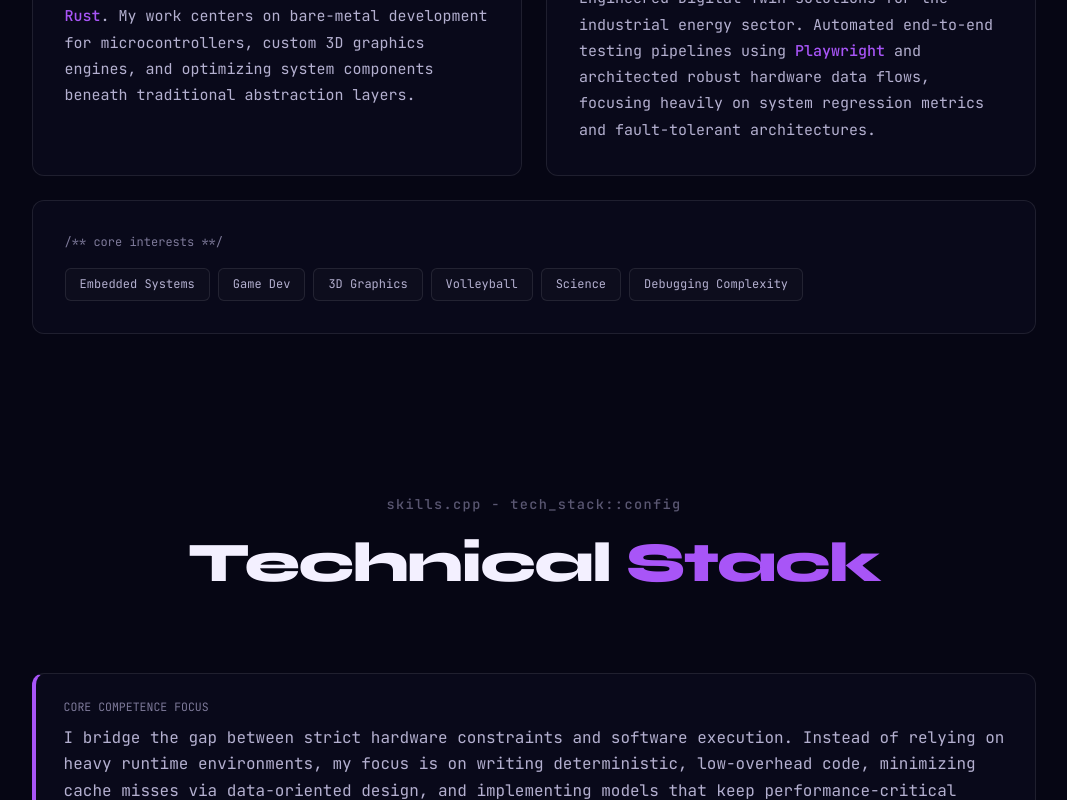
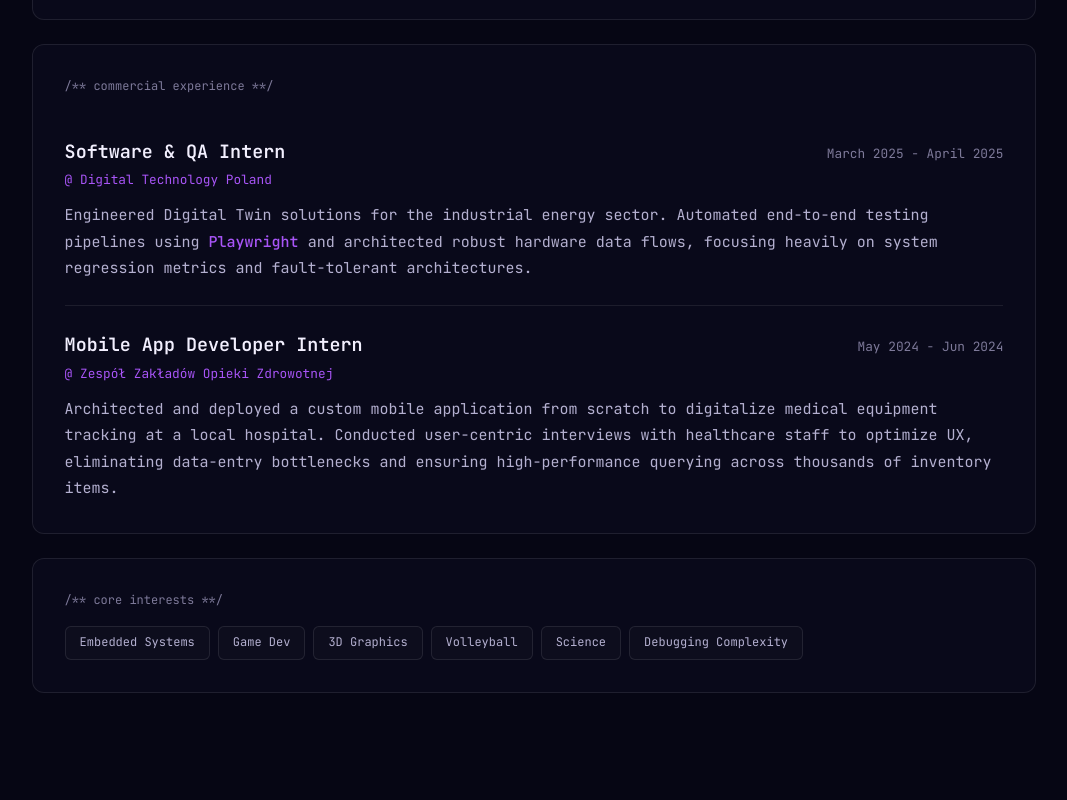
Before and after one commit to lShanterl/lShanterl.github.io, a React (Vite) app: page / in a window 1280 px wide. Shown: the part 1420-2220 px from the top of the page, without its empty margins (106-1173 px from the left). Built offline with nearby package versions, Linux system fonts and the light colour scheme.

Commit message:
About section overhaul, minor changes

```diff
--- a/src/components/about/about.css
+++ b/src/components/about/about.css
@@ -13,7 +13,7 @@
   display: grid;
   grid-template-columns: repeat(5, 1fr);
   gap: 16px;
-  margin-bottom: 40px;
+  margin-bottom: 24px;
 }
 .stat-node {
   background: var(--bg-card);
@@ -39,8 +39,8 @@
 }
 
 .about-text-grid {
-  display: grid;
-  grid-template-columns: 1fr 1fr;
+  display: flex;
+  flex-direction: column;
   gap: 24px;
 }
 .about-card {
@@ -48,6 +48,8 @@
   border: 1px solid var(--border);
   border-radius: var(--r);
   padding: 32px;
+  width: 100%;
+  box-sizing: border-box;
 }
 .about-card.span-full {
   grid-column: span 2;
@@ -68,20 +70,66 @@
   font-weight: 500;
 }
 
+.experience-list {
+  display: flex;
+  flex-direction: column;
+  gap: 0;
+}
+
+.experience-item {
+  display: flex;
+  flex-direction: column;
+  width: 100%;
+  border-bottom: 1px solid rgba(255, 255, 255, 0.08);
+
+  padding-top: 24px;
+  padding-bottom: 24px;
+}
+
+.experience-item:first-child {
+  padding-top: 0;
+}
+
+.experience-item:last-child {
+  border-bottom: none;
+  padding-bottom: 0;
+}
 .experience-header {
   display: flex;
   flex-direction: column;
   margin-bottom: 12px;
+  width: 100%;
 }
+
+.exp-title-row {
+  display: flex;
+  justify-content: space-between;
+  align-items: baseline;
+  width: 100%;
+  flex-wrap: wrap;
+  gap: 12px;
+}
+
+
 .exp-role {
-  font-size: 1.1rem;
+  font-size: 1.15rem;
   font-weight: 600;
   color: var(--text);
 }
+
+
+.exp-duration {
+  font-family: var(--font-mono);
+  font-size: 0.8rem;
+  color: var(--text-muted);
+  white-space: nowrap;
+}
+
 .exp-firm {
   font-family: var(--font-mono);
   font-size: 0.8rem;
   color: var(--purple-light);
+  margin-top: 4px;
 }
 
 .interests-pill-box {
--- a/src/components/about/about.tsx
+++ b/src/components/about/about.tsx
@@ -17,6 +17,57 @@ const INTERESTS = [
   'Volleyball', 'Science', "Debugging Complexity"
 ]
 
+interface Job {
+  id: string,
+  role: string,
+  firm: string,
+  description: React.ReactNode,
+  startDate: string,
+  duration: string,
+}
+
+const EXPERIENCES: Job[] = [
+  {
+    id: 'dt-poland',
+    role: 'Software & QA Intern',
+    firm: 'Digital Technology Poland',
+    duration: 'March 2025 - April 2025',
+    startDate: '2025-03',
+    description: (
+      <>
+        Engineered Digital Twin solutions for the industrial energy sector. Automated end-to-end testing pipelines using <strong>Playwright</strong> and architected robust hardware data flows, focusing heavily on system regression metrics and fault-tolerant architectures.
+      </>
+    )
+  },
+  {
+    id: 'zzoz-hospital',
+    role: 'Mobile App Developer Intern',
+    firm: 'Zespół Zakładów Opieki Zdrowotnej',
+    duration: 'May 2024 - Jun 2024',
+    startDate: '2024-05',
+    description: (
+      <>
+        Architected and deployed a custom mobile application from scratch to digitalize medical equipment tracking at a local hospital. Conducted user-centric interviews with healthcare staff to optimize UX, eliminating data-entry bottlenecks and ensuring high-performance querying across thousands of inventory items.
+      </>
+    )
+  }
+]
+
+function ExperienceItem({ job }: { job: Job }) {
+  return (
+    <div className="experience-item">
+      <div className="experience-header">
+        <div className="exp-title-row">
+          <span className="exp-role">{job.role}</span>
+          <span className="exp-duration">{job.duration}</span>
+        </div>
+        <span className="exp-firm">@ {job.firm}</span>
+      </div>
+      <p className="card-body-text">{job.description}</p>
+    </div>
+  )
+}
+
 function useCountUp(num: number, active: boolean, duration = 1300) {
   const [display, setDisplay] = useState(0)
   useEffect(() => {
@@ -35,6 +86,10 @@ function useCountUp(num: number, active: boolean, duration = 1300) {
 export default function About() {
   const ref = useRef(null)
   const isInView = useInView(ref, { once: true, margin: '-100px' })
+
+  const sortedExperiences = [...EXPERIENCES].sort(
+    (a, b) => new Date(b.startDate).getTime() - new Date(a.startDate).getTime()
+  )
 
   return (
     <section className="about section-wrapper" id="about" ref={ref}>
@@ -60,28 +115,21 @@ export default function About() {
 
         <div className="about-text-grid">
           <motion.div className="about-card" {...fadeUp(0.1)}>
-            <p className="card-comment-tag">/** background **/</p>
+            <p className="card-comment-tag">/** approach **/</p>
             <p className="card-body-text">
-              I specialize in writing close-to-the-metal software where memory safety and execution speed
-              are non-negotiable—primarily in <strong>C++</strong> and <strong>Rust</strong>.
-              My work centers on bare-metal development for microcontrollers, custom 3D graphics engines,
-              and optimizing system components beneath traditional abstraction layers.
+              I choose to work on complex optimization problems where efficiency isn't just a bonus, but a strict requirement.
+              My goal is always to build clean, predictable software with a deep understanding of the underlying hardware, preferring direct control over layered abstractions.
             </p>
           </motion.div>
 
           <motion.div className="about-card" {...fadeUp(0.2)}>
             <p className="card-comment-tag">/** commercial experience **/</p>
-            <div className="experience-header">
-              <span className="exp-role">Software & QA Intern</span>
-              <span className="exp-firm">@ Digital Technology Poland</span>
-            </div>
-            <p className="card-body-text">
-              Engineered Digital Twin solutions for the industrial energy sector. Automated end-to-end testing pipelines using <strong>Playwright </strong>
-              and architected robust hardware data flows, focusing heavily on system regression metrics and fault-tolerant architectures.
-            </p>
+            {sortedExperiences.map((job, index) => (
+              <ExperienceItem key={index} job={job} />
+            ))}
           </motion.div>
 
-          <motion.div className="about-card span-full" {...fadeUp(0.3)}>
+          <motion.div className="about-card" {...fadeUp(0.3)}>
             <p className="card-comment-tag">/** core interests **/</p>
             <div className="interests-pill-box">
               {INTERESTS.map(tag => (
--- a/src/components/projects/projects.css
+++ b/src/components/projects/projects.css
@@ -249,8 +249,11 @@
   font-size: 1.25rem;
   font-weight: 800;
   letter-spacing: -0.02em;
-  color: var(--text);
   margin: 0;
+  position: relative;
+  background-image: linear-gradient(90deg, var(--text) 0%, var(--purple) 50%);
+  background-clip: text;
+  color: transparent;
 }
 
 .featured-desc {
--- a/src/components/projects/projects.tsx
+++ b/src/components/projects/projects.tsx
@@ -160,8 +160,8 @@ const PROJECTS: Project[] = [
     name:        '3D Model Inspector',
     filename:    'model_inspector.cpp',
     langColor:   '#659AD2',
-    description: 'Custom OBJ parser with PBR shading, shadow mapping, and a fully hand-rolled shader pipeline — no asset libraries.',
-    detail:      'Every vertex, normal, and face is read by hand. Working this close to the metal taught me more about the graphics stack than any tutorial — one of my first serious C++ projects.',
+    description: 'Custom OBJ parser with PBR shading, shadow mapping, and a fully hand-rolled shader pipeline - no asset libraries.',
+    detail:      'Every vertex, normal, and face is read by hand. Working this close to the metal taught me more about the graphics stack than any tutorial - one of my first serious C++ projects.',
     image:       './image1.png',
     imgPosition: 'center',
     tags:        ['OpenGL', 'PBR Shaders', '3D Graphics'],
@@ -385,7 +385,7 @@ export default function Projects() {
     <section className="projects-section" id="projects">
 
       <div className="section-centered-header">
-        <p className="section-tag">projects.rs — pub mod portfolio</p>
+        <p className="section-tag">projects.rs - pub mod portfolio</p>
         <h2 className="section-display-title">
           Things I've <span className="marked">shipped</span>
         </h2>
--- a/src/components/skills/skills.css
+++ b/src/components/skills/skills.css
@@ -16,18 +16,16 @@
   border: 1px solid var(--border);
   border-radius: var(--r);
   padding: 24px 28px;
-  border-left: 4px solid var(--purple-light);
 }
 .banner-eyebrow {
   display: block;
   font-family: var(--font-mono);
   font-size: 0.72rem;
   color: var(--text-muted);
-  text-transform: uppercase;
   margin-bottom: 8px;
 }
 .banner-text {
-  font-size: 16px;
+  font-size: 15px;
   line-height: 1.65;
   color: var(--text-dim);
 }
--- a/src/components/skills/skills.tsx
+++ b/src/components/skills/skills.tsx
@@ -69,12 +69,10 @@ export default function Skills() {
 
       <div className="skills-layout-container">
         <motion.div className="skills-focus-banner" {...fadeUp(0.1)}>
-          <span className="banner-eyebrow">Core Competence Focus</span>
+          <span className="banner-eyebrow">#define FOCUS</span>
           <p className="banner-text">
-          I bridge the gap between strict hardware constraints and software execution.
-          Instead of relying on heavy runtime environments, my focus is on writing deterministic,
-          low-overhead code, minimizing cache misses via data-oriented design, and implementing models
-          that keep performance-critical systems running without failure.
+          Writing deterministic, low-overhead code by eliminating heavy runtimes and minimizing cache misses via data-oriented design.
+          I focus on bridging the gap between strict hardware constraints and software execution to keep critical systems stable.
           </p>
         </motion.div>
 
--- a/src/components/variables.css
+++ b/src/components/variables.css
@@ -1,4 +1,5 @@
 @import url('https://fonts.googleapis.com/css2?family=Syne:wght@700;800&family=JetBrains+Mono:ital,wght@0,300;0,400;0,500;0,600;1,400&display=swap');
+@import url('https://fonts.googleapis.com/css2?family=Geist:ital,wght@0,100..900;1,100..900&display=swap');
 
 :root {
   --bg-deep:    #03030A;
@@ -30,12 +31,15 @@
   --glow-cyan:   0 0 60px rgba(6, 182, 212, 0.12);
   --glow-golden: 0 0 60px rgba(249, 115, 22, 0.12);
 
+  --title-gradient: linear-gradient(90deg, var(--text) 0%, var(--purple-light) 100%);
+
   --r-sm:  6px;
   --r:     12px;
   --r-lg:  18px;
 
   --font-display: 'Syne', sans-serif;
   --font-mono:    'JetBrains Mono', monospace;
+  --font-title:    'Geist', sans-serif;
 
   --lang-tsx:    #61DAFB;
   --lang-cpp:    #659AD2;
--- a/src/hooks/useCustomCursor.ts
+++ b/src/hooks/useCustomCursor.ts
@@ -1,7 +1,4 @@
 import { useEffect, useRef, useState } from 'react'
-
-const NORMAL_LERP_FACTOR = 0.9
-const HOVER_LERP_FACTOR = 0.85
 
 export function useCustomCursor() {
   const dotRef = useRef<HTMLDivElement>(null)
@@ -23,12 +20,9 @@ export function useCustomCursor() {
     let initialized = false
 
     const animate = () => {
-      const lerpFactor = ringRef.current?.classList.contains('ring-active')
-        ? HOVER_LERP_FACTOR
-        : NORMAL_LERP_FACTOR
 
-      ringX += (mouseX - ringX) * lerpFactor
-      ringY += (mouseY - ringY) * lerpFactor
+      ringX += (mouseX - ringX)
+      ringY += (mouseY - ringY)
 
       if (ringRef.current) {
         ringRef.current.style.left = `${ringX}px`
```
Also changed, not shown: src/App.css (+18 -4 lines), src/components/contact/contact.tsx (+17 -0 lines), src/hooks/useInkSpot.ts (+4 -7 lines).
